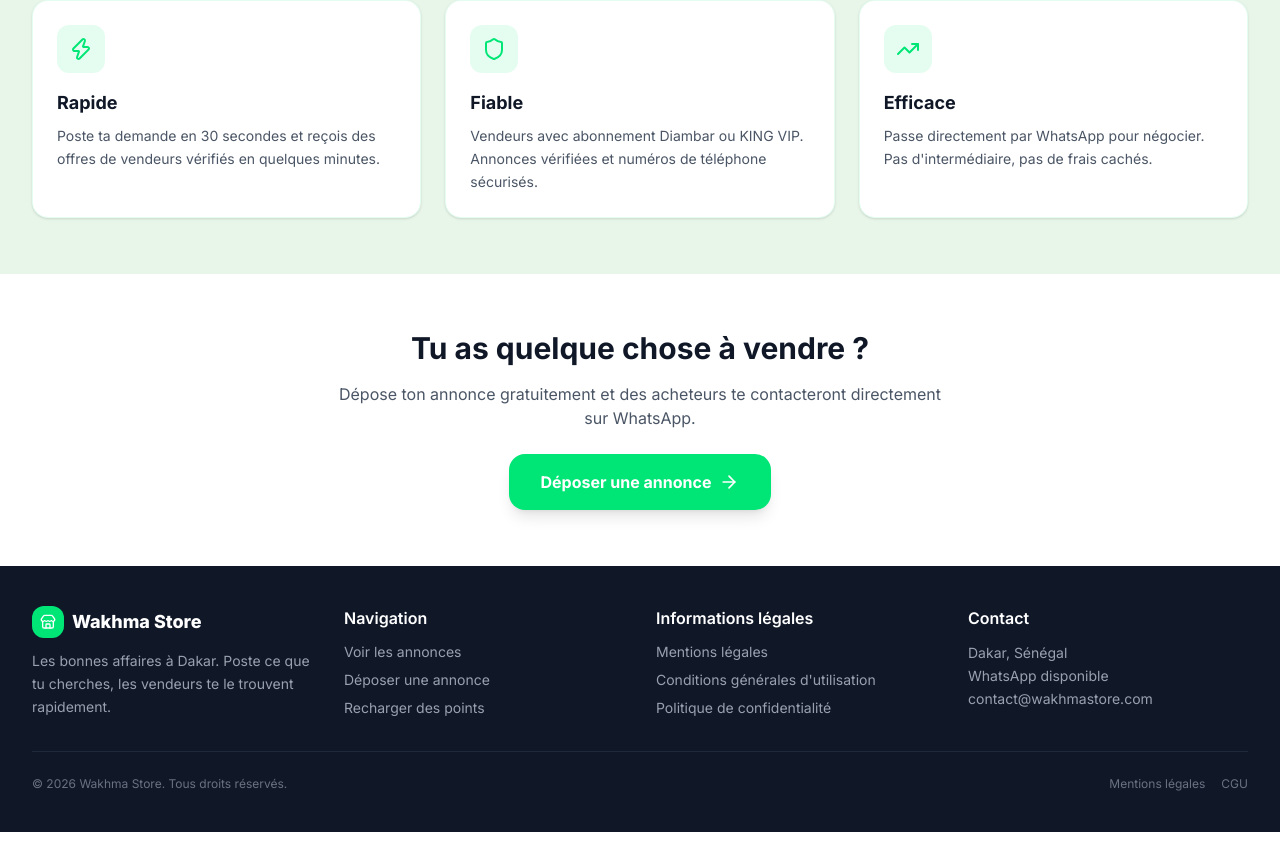
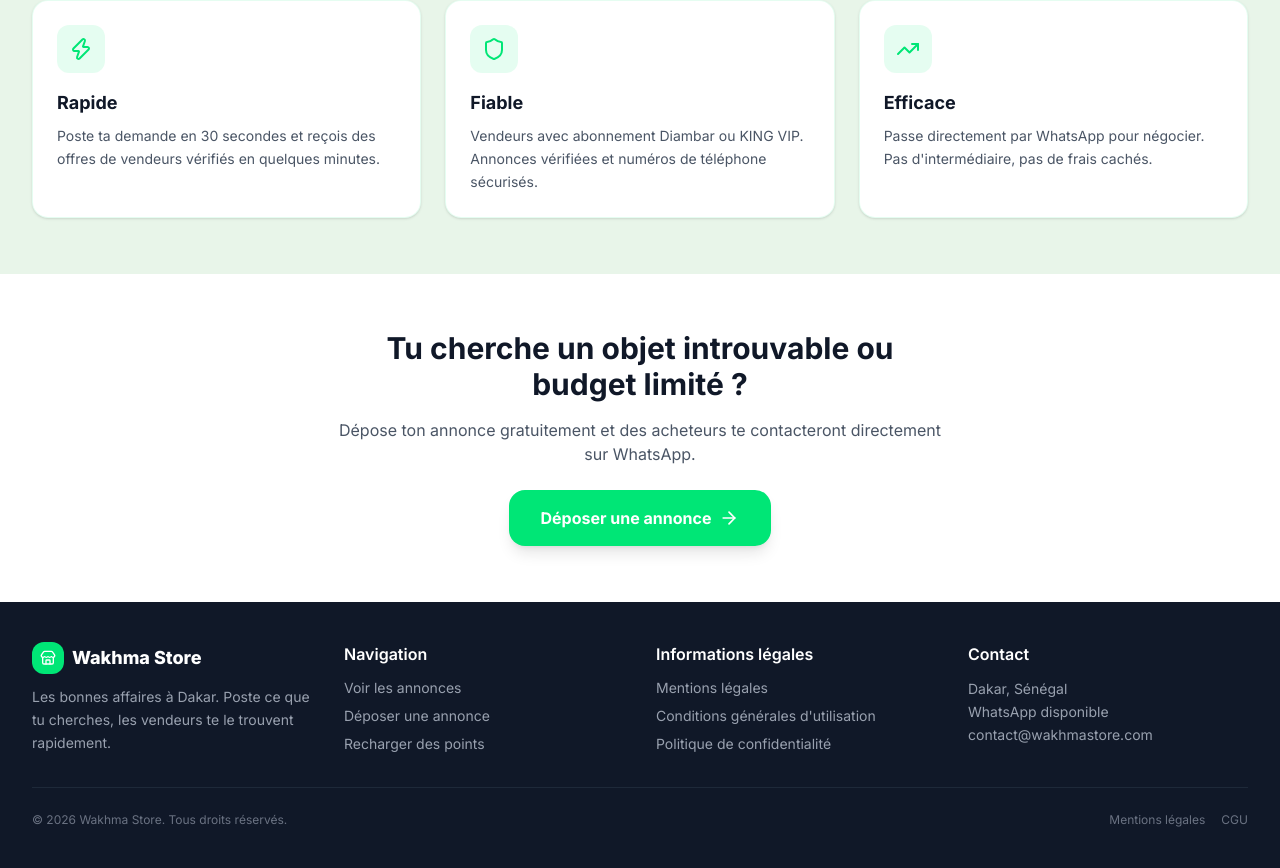
Before and after one commit to idimbengue003-web/wakhma-store, a Next.js app: page / in a window 1280 px wide. Shown: the part 1403-2271 px from the top of the page. Before the commit the page ends 2235 px from the top, so only its background shows below. Built offline with nearby package versions, Linux system fonts and the light colour scheme; no server answers.

Commit message:
update: CTA text - Tu cherche un objet introuvable ou budget limité

```diff
--- a/src/app/page.tsx
+++ b/src/app/page.tsx
@@ -242,7 +242,7 @@ export default function HomePage() {
       <section className="bg-white py-10 sm:py-14">
         <div className="max-w-2xl mx-auto px-4 sm:px-6 lg:px-8 text-center">
           <h2 className="text-2xl sm:text-3xl font-bold text-gray-900 mb-4">
-            Tu as quelque chose à vendre ?
+            Tu cherche un objet introuvable ou budget limité ?
           </h2>
           <p className="text-gray-600 mb-6 text-base">
             Dépose ton annonce gratuitement et des acheteurs te contacteront directement sur WhatsApp.
```
